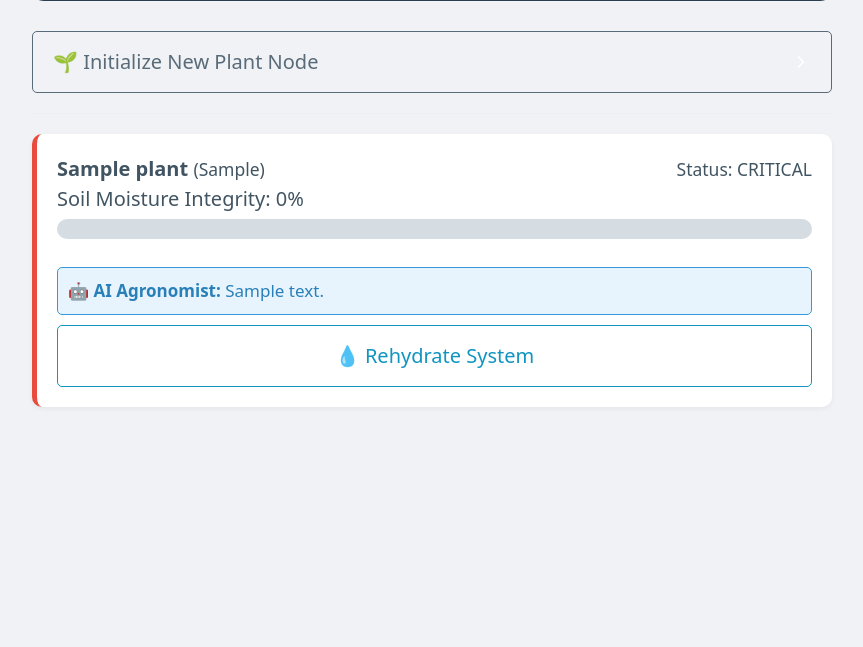
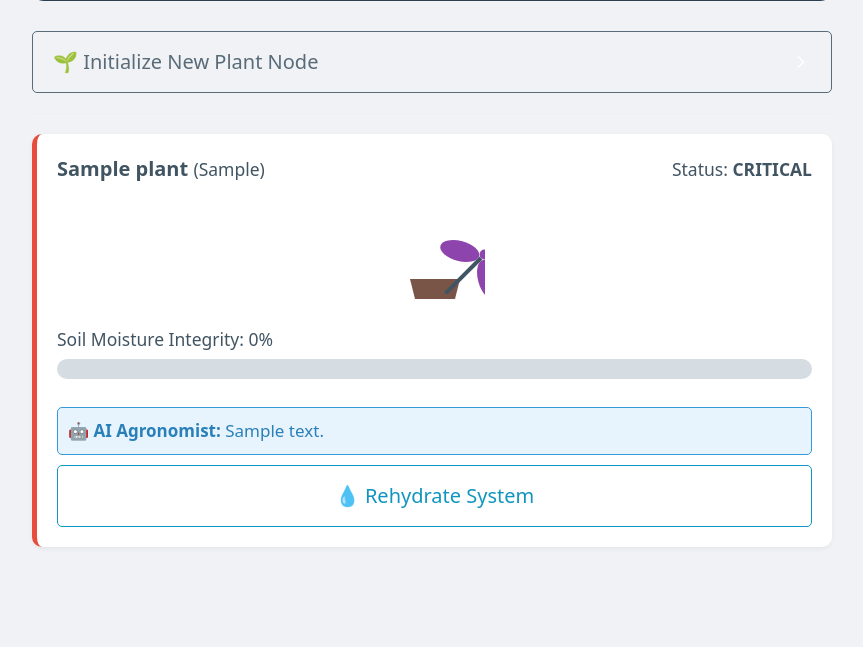
Before and after one commit to MiguelSalmeron/Lifeplants-ecosyn, a Flask app: page / in a window 1280 px wide. Shown: the part 314-961 px from the top of the page, without its empty margins (208-1071 px from the left). Before the commit the page ends 721 px from the top, so only its background shows below. Run offline with Flask 3, Linux system fonts and the light colour scheme; tables that the repository leaves empty hold one stand-in row (values such as "Sample post"); a database or web service that is not in the repository returns one stand-in record (values such as "Sample title"); data that the repository does not hold is empty.

Commit message:
feat: added dynamic bio-graphics svg based on plant status

```diff
--- a/templates/index.html
+++ b/templates/index.html
@@ -6,6 +6,7 @@
     <title>Eco-Sync: Monitor</title>
     <link rel="stylesheet" href="https://cdn.jsdelivr.net/npm/@picocss/pico@1/css/pico.min.css">
     <style>
+        /* --- DASHBOARD BASE STYLES --- */
         body { background-color: #f0f2f5; }
         .dashboard-container { max-width: 800px; margin: 0 auto; padding-top: 20px; }
 
@@ -15,6 +16,7 @@
         }
         .heat-alert { animation: pulse 2s infinite; background-color: #c0392b; border: 1px solid #e74c3c; }
 
+        /* --- PLANT CARD STYLES --- */
         .plant-card {
             background: white; border-radius: 10px; padding: 20px; margin-bottom: 20px;
             box-shadow: 0 2px 5px rgba(0,0,0,0.05); border-left: 5px solid #ccc;
@@ -24,6 +26,25 @@
         .status-thirsty { border-left-color: #f1c40f; }
         .status-critical { border-left-color: #e74c3c; }
 
+        /* --- BIO-GRAPHICS ENGINE (SVG Animations) --- */
+        .plant-svg { width: 100px; height: 100px; margin: 0 auto; display: block; transition: all 1s ease; }
+        .plant-path { transition: fill 1s ease, transform 1s ease; transform-origin: bottom center; }
+
+        /* Estados Visuales de la Planta */
+        /* Feliz: Verde y erguida */
+        .status-happy .plant-path { fill: #2ecc71; transform: rotate(0deg); }
+        /* Sedienta: Amarilla y un poco inclinada */
+        .status-thirsty .plant-path { fill: #f1c40f; transform: rotate(15deg); }
+        /* Crítica: Morada/Café y caída */
+        .status-critical .plant-path { fill: #8e44ad; transform: rotate(45deg) translateY(10px); }
+
+        /* Animación de "Respiración" para plantas felices */
+        .status-happy .plant-svg { animation: breathe 3s infinite ease-in-out; }
+
+        @keyframes breathe { 0% { transform: scale(1); } 50% { transform: scale(1.05); } 100% { transform: scale(1); } }
+        @keyframes pulse { 0% { opacity: 1; } 50% { opacity: 0.8; } 100% { opacity: 1; } }
+
+        /* --- UTILS --- */
         progress { height: 20px; border-radius: 10px; }
         progress.happy::-webkit-progress-value { background-color: #2ecc71; }
         progress.thirsty::-webkit-progress-value { background-color: #f1c40f; }
@@ -33,8 +54,6 @@
             background: #e8f4fd; border: 1px solid #3498db; color: #2980b9;
             padding: 10px; font-size: 0.85rem; border-radius: 5px; margin-top: 10px;
         }
-
-        @keyframes pulse { 0% { opacity: 1; } 50% { opacity: 0.8; } 100% { opacity: 1; } }
     </style>
 </head>
 <body>
@@ -75,6 +94,7 @@
             </form>
         </details>
 
+        <div class="grid">
             {% for plant in plants %}
             <div class="plant-card status-{{ plant.status }}">
                 <div class="grid">
@@ -82,11 +102,23 @@
                         <strong>{{ plant.name }}</strong> <small>({{ plant.species }})</small>
                     </div>
                     <div style="text-align: right;">
-                    <small>Status: {{ plant.status|upper }}</small>
+                        <small>Status: <strong>{{ plant.status|upper }}</strong></small>
                     </div>
                 </div>
 
-            <label>Soil Moisture Integrity: {{ plant.humidity }}%</label>
+                <div style="text-align: center; margin: 20px 0;">
+                    <svg class="plant-svg" viewBox="0 0 100 100">
+                        <path fill="#795548" d="M25,75 L75,75 L70,95 L30,95 Z" />
+                        <g class="plant-path">
+                            <path d="M50,75 Q50,45 50,25" stroke="currentColor" stroke-width="4" fill="none" />
+                            <ellipse cx="30" cy="35" rx="20" ry="10" transform="rotate(-30 30 35)" />
+                            <ellipse cx="70" cy="35" rx="20" ry="10" transform="rotate(30 70 35)" />
+                            <circle cx="50" cy="20" r="5" />
+                        </g>
+                    </svg>
+                </div>
+
+                <label><small>Soil Moisture Integrity: {{ plant.humidity }}%</small></label>
                 <progress value="{{ plant.humidity }}" max="100" class="{{ plant.status }}"></progress>
 
                 {% if plant.advice %}
@@ -102,6 +134,7 @@
             {% else %}
             <p style="text-align: center; color: gray;">No biological nodes synced. Initialize one above.</p>
             {% endfor %}
+        </div>
     </main>
 </body>
 </html>
```
Lines whose indentation alone changed are shown as unchanged.
